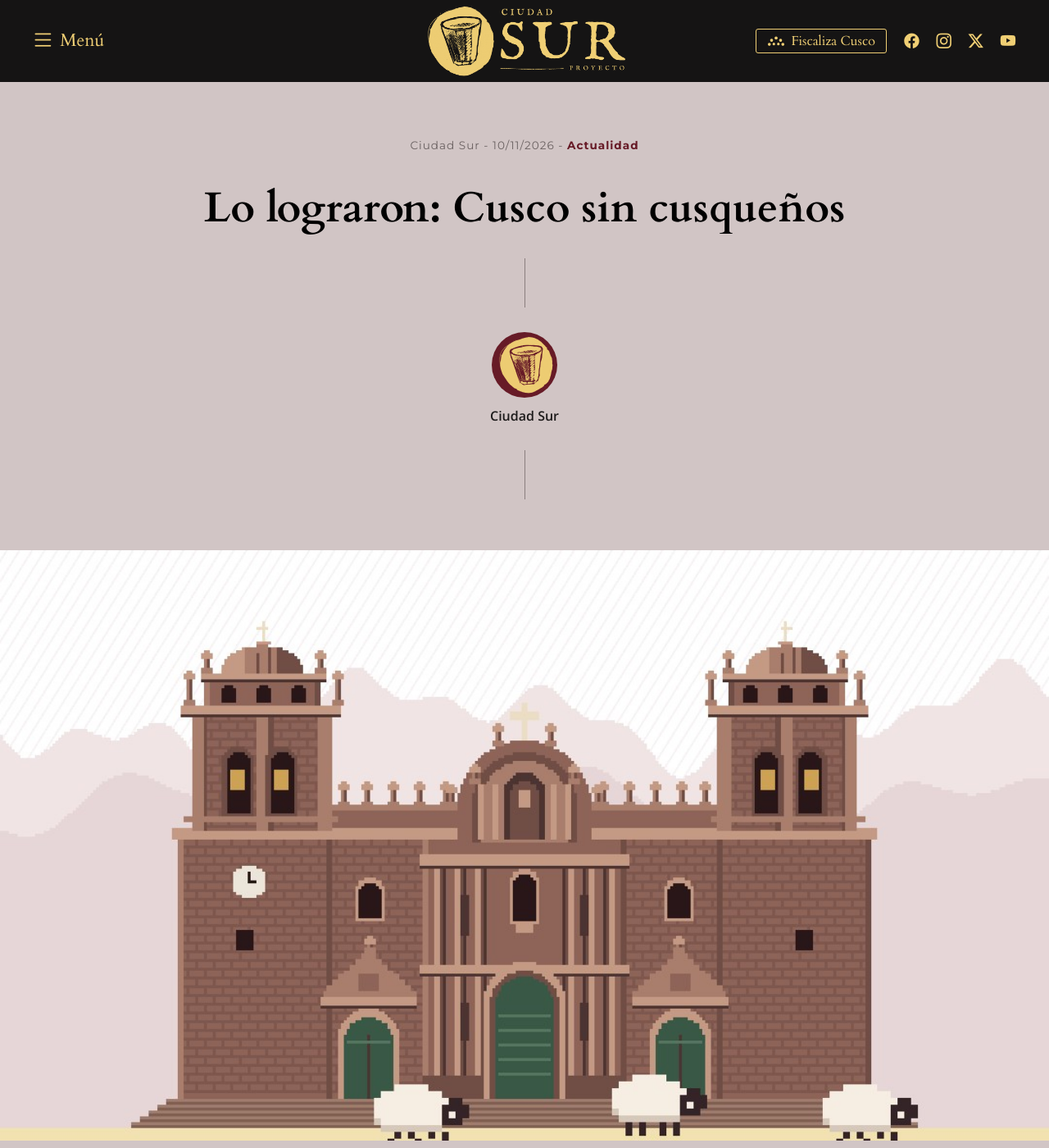
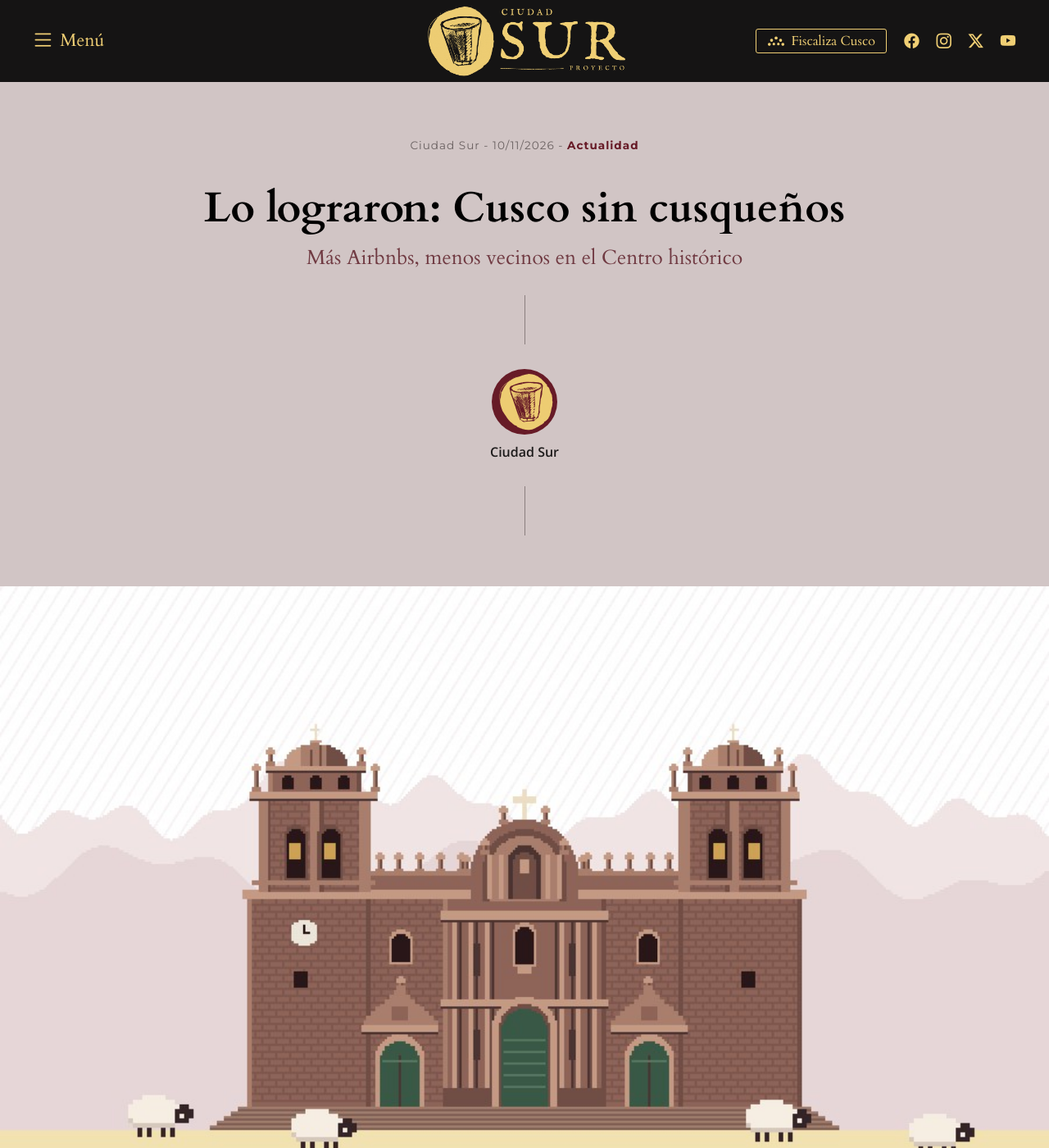
Before and after one commit to romelserg/ciudadsur, a Jekyll site: the page built from _posts/2026-11-10-lo-lograron-cusco-sin-cusquenos.md, in a window 1280 px wide and 1400 px high. Shown: the whole window at 82% size. Built offline with Jekyll 4.4.1, drawn with Linux system fonts in a browser that asks for light colours.

Commit message:
Lo lograron: subtítulo bajo el título y Catedral más pequeña en la cabecera; los artículos admiten subtítulo
Co-Authored-By: Claude Opus 5.5 <noreply@anthropic.com>

```diff
--- a/_layouts/articulo.html
+++ b/_layouts/articulo.html
@@ -9,6 +9,7 @@ layout: default
       {% if seccion %} - <a href="{{ seccion.url | relative_url }}">{{ page.category }}</a>{% endif %}
     </span>
     <h1>{{ page.title }}</h1>
+    {% if page.subtitle %}<p class="articulo-subtitulo">{{ page.subtitle }}</p>{% endif %}
     <div class="linea-vertical"></div>
     <div class="articulo-autor">
       {% if page.author_image %}
--- a/_posts/2026-11-10-lo-lograron-cusco-sin-cusquenos.md
+++ b/_posts/2026-11-10-lo-lograron-cusco-sin-cusquenos.md
@@ -1,5 +1,6 @@
 ---
 title: 'Lo lograron: Cusco sin cusqueños'
+subtitle: 'Más Airbnbs, menos vecinos en el Centro histórico'
 author: Ciudad Sur
 author_image: /assets/img/articulos/autores/ciudad-sur.png
 date: 2026-11-10
--- a/assets/css/estilo.css
+++ b/assets/css/estilo.css
@@ -146,6 +146,7 @@ h1, h2, h3, .cardo { font-family: "Cardo", serif; }
 .articulo-numero { font-family: "Montserrat", sans-serif; font-size: .85rem; letter-spacing: 1px; color: var(--gris); }
 .articulo-numero a { color: var(--borgona); text-decoration: none; font-weight: 600; }
 .articulo-cabecera h1 { font-size: clamp(2.1rem, 5vw, 3.2rem); font-weight: 700; margin: .7em 0 0; color: #000; }
+.articulo-subtitulo { font-family: "Cardo", serif; font-size: clamp(1.2rem, 2.6vw, 1.55rem); line-height: 1.3; color: #703a42; margin: .5em auto 0; max-width: 34rem; }
 .linea-vertical { height: 60px; width: 1px; border-left: 1px solid #8a7f7f; margin: 30px auto; }
 .articulo-autor img, .autor-inicial {
   width: 80px; height: 80px; border-radius: 50%; object-fit: cover; display: inline-flex;
```
Also changed, not shown: assets/img/articulos/lo-lograron-cusco-sin-cusquenos.jpg.
